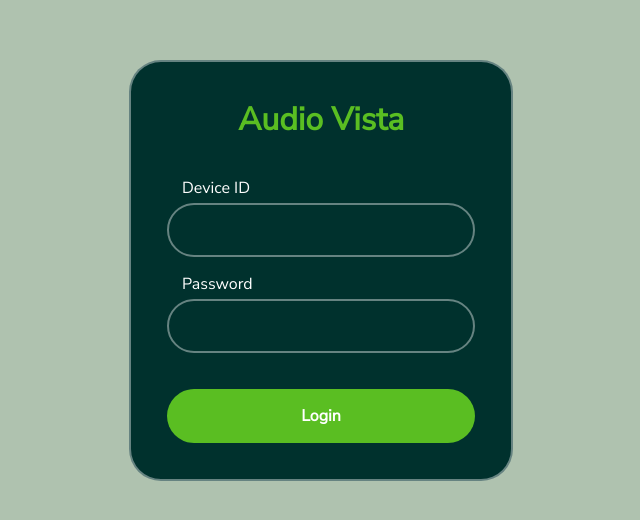
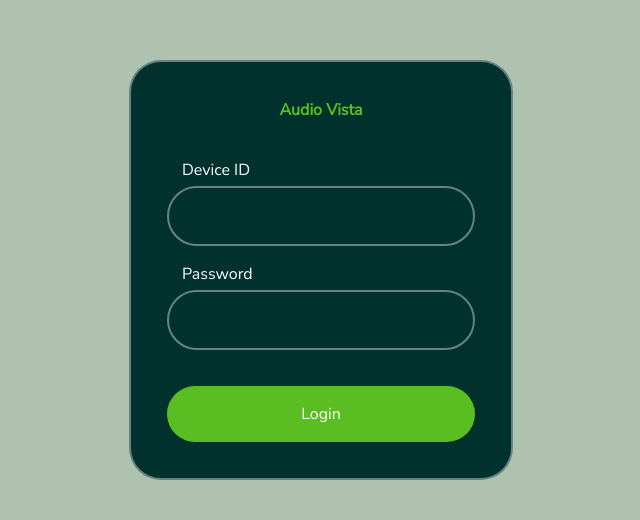
Before and after one commit to SalamPS/netradapt-quiz, a Next.js app: page / in a window 1280 px wide. Shown: the part 130-650 px from the top of the page, without its empty margins (319-959 px from the left). Built offline with nearby package versions, Linux system fonts and the light colour scheme.

Commit message:
deps(tailwind): Will be migrated to tailwind

```diff
--- a/app/css/globals.css
+++ b/app/css/globals.css
@@ -1,3 +1,7 @@
+@tailwind base;
+@tailwind components;
+@tailwind utilities;
+
 :root {
   --max-width: 1100px;
   --border-radius: 12px;
--- a/package.json
+++ b/package.json
@@ -17,7 +17,10 @@
     "react-dom": "^18"
   },
   "devDependencies": {
+    "autoprefixer": "^10.4.20",
     "eslint": "^8",
-    "eslint-config-next": "14.1.3"
+    "eslint-config-next": "14.1.3",
+    "postcss": "^8.4.47",
+    "tailwindcss": "^3.4.14"
   }
 }
--- /dev/null
+++ b/postcss.config.js
@@ -0,0 +1,6 @@
+module.exports = {
+  plugins: {
+    tailwindcss: {},
+    autoprefixer: {},
+  },
+}
--- /dev/null
+++ b/tailwind.config.js
@@ -0,0 +1,12 @@
+/** @type {import('tailwindcss').Config} */
+module.exports = {
+  content: [
+    "./app/**/*.{js,ts,jsx,tsx}",
+    "./pages/**/*.{js,ts,jsx,tsx}",
+    "./components/**/*.{js,ts,jsx,tsx}",
+  ],
+  theme: {
+    extend: {},
+  },
+  plugins: [],
+};
```
